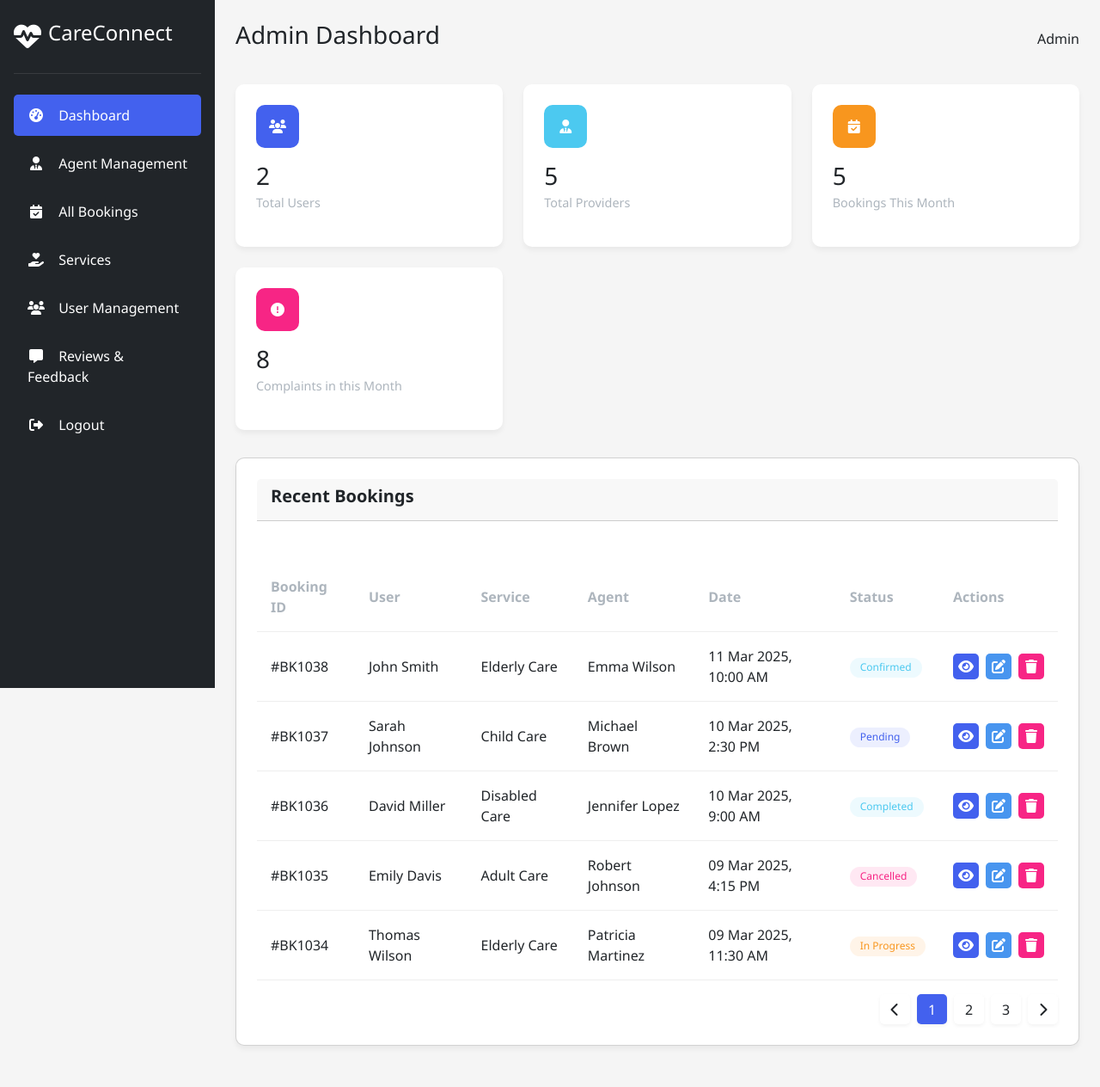
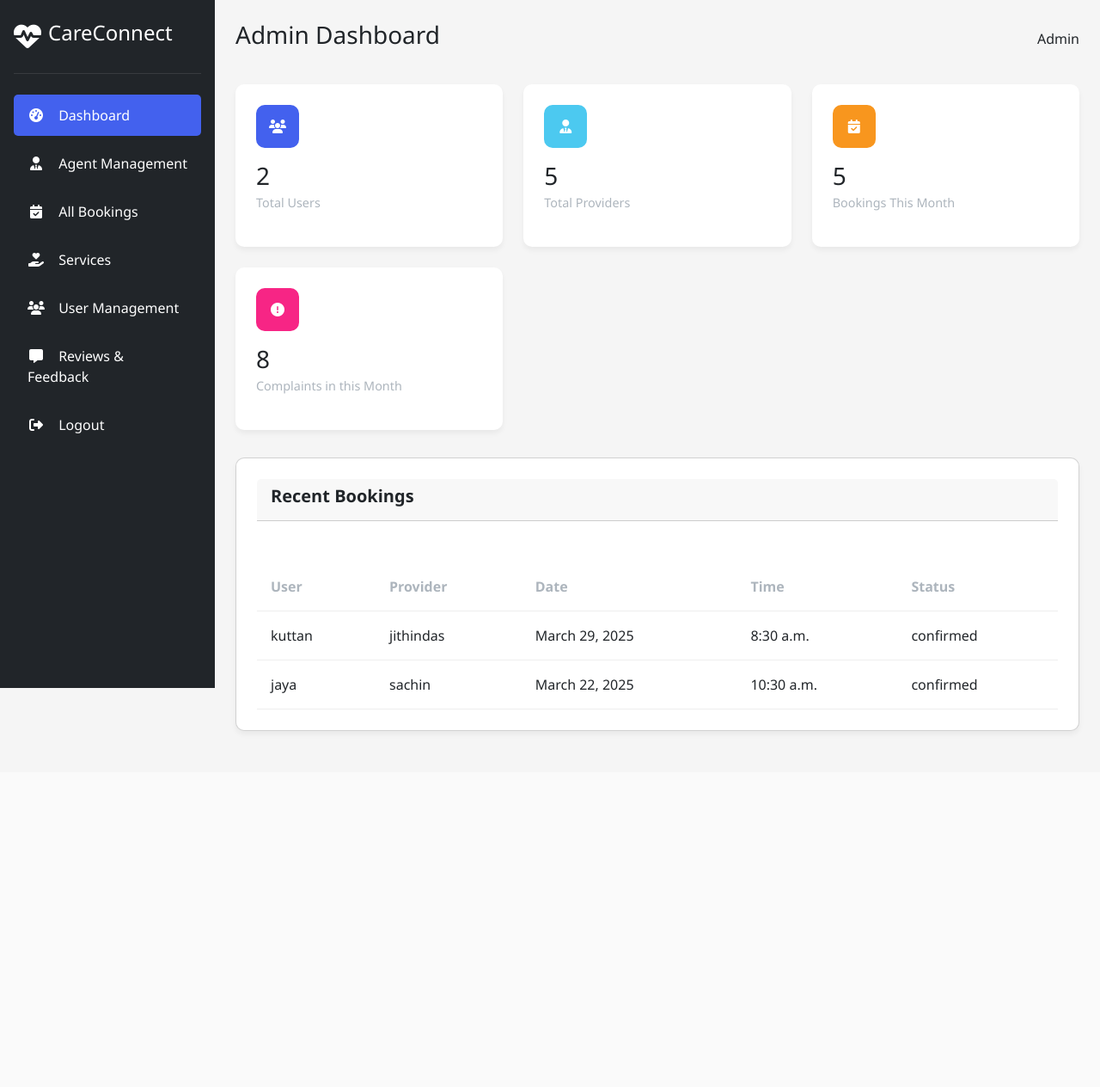
Before and after one commit to JithindasPM/Online-Care-Taker, a Django app: page /admins/admins/ in a window 1280 px wide. Shown: the whole page at 86% size. After the commit the page ends 853 px from the top, so only its background shows below. Run offline with Django 5.2, Linux system fonts and the light colour scheme; data comes from the database, SQL or seed files in the repository; both versions use the stored data as it was after the commit; parts of the project's set-up code (start-up, migrations or seed data) failed here and were passed over.

Commit message:
edit in admin page

```diff
--- a/admins/templates/admin.html
+++ b/admins/templates/admin.html
@@ -483,134 +483,25 @@
                 <table>
                     <thead>
                         <tr>
-                            <th>Booking ID</th>
                             <th>User</th>
-                            <th>Service</th>
-                            <th>Agent</th>
+                            <th>Provider</th>
                             <th>Date</th>
+                            <th>Time</th>
                             <th>Status</th>
-                            <th>Actions</th>
                         </tr>
                     </thead>
                     <tbody>
+                        {% for booking in bookings %}
                         <tr>
-                            <td>#BK1038</td>
-                            <td>John Smith</td>
-                            <td>Elderly Care</td>
-                            <td>Emma Wilson</td>
-                            <td>11 Mar 2025, 10:00 AM</td>
-                            <td><span class="badge success">Confirmed</span></td>
-                            <td>
-                                <div class="action-buttons">
-                                    <div class="action-button view">
-                                        <i class="fas fa-eye"></i>
-                                    </div>
-                                    <div class="action-button edit">
-                                        <i class="fas fa-edit"></i>
-                                    </div>
-                                    <div class="action-button delete">
-                                        <i class="fas fa-trash"></i>
-                                    </div>
-                                </div>
-                            </td>
+                            <td>{{ booking.customer.username }}</td>
+                            <td>{{ booking.provider.username }}</td>
+                            <td>{{ booking.booking_date }}</td>
+                            <td>{{ booking.booking_time }}</td>
+                            <td>{{ booking.status }}</td>
                         </tr>
-                        <tr>
-                            <td>#BK1037</td>
-                            <td>Sarah Johnson</td>
-                            <td>Child Care</td>
-                            <td>Michael Brown</td>
-                            <td>10 Mar 2025, 2:30 PM</td>
-                            <td><span class="badge primary">Pending</span></td>
-                            <td>
-                                <div class="action-buttons">
-                                    <div class="action-button view">
-                                        <i class="fas fa-eye"></i>
-                                    </div>
-                                    <div class="action-button edit">
-                                        <i class="fas fa-edit"></i>
-                                    </div>
-                                    <div class="action-button delete">
-                                        <i class="fas fa-trash"></i>
-                                    </div>
-                                </div>
-                            </td>
-                        </tr>
-                        <tr>
-                            <td>#BK1036</td>
-                            <td>David Miller</td>
-                            <td>Disabled Care</td>
-                            <td>Jennifer Lopez</td>
-                            <td>10 Mar 2025, 9:00 AM</td>
-                            <td><span class="badge success">Completed</span></td>
-                            <td>
-                                <div class="action-buttons">
-                                    <div class="action-button view">
-                                        <i class="fas fa-eye"></i>
-                                    </div>
-                                    <div class="action-button edit">
-                                        <i class="fas fa-edit"></i>
-                                    </div>
-                                    <div class="action-button delete">
-                                        <i class="fas fa-trash"></i>
-                                    </div>
-                                </div>
-                            </td>
-                        </tr>
-                        <tr>
-                            <td>#BK1035</td>
-                            <td>Emily Davis</td>
-                            <td>Adult Care</td>
-                            <td>Robert Johnson</td>
-                            <td>09 Mar 2025, 4:15 PM</td>
-                            <td><span class="badge danger">Cancelled</span></td>
-                            <td>
-                                <div class="action-buttons">
-                                    <div class="action-button view">
-                                        <i class="fas fa-eye"></i>
-                                    </div>
-                                    <div class="action-button edit">
-                                        <i class="fas fa-edit"></i>
-                                    </div>
-                                    <div class="action-button delete">
-                                        <i class="fas fa-trash"></i>
-                                    </div>
-                                </div>
-                            </td>
-                        </tr>
-                        <tr>
-                            <td>#BK1034</td>
-                            <td>Thomas Wilson</td>
-                            <td>Elderly Care</td>
-                            <td>Patricia Martinez</td>
-                            <td>09 Mar 2025, 11:30 AM</td>
-                            <td><span class="badge warning">In Progress</span></td>
-                            <td>
-                                <div class="action-buttons">
-                                    <div class="action-button view">
-                                        <i class="fas fa-eye"></i>
-                                    </div>
-                                    <div class="action-button edit">
-                                        <i class="fas fa-edit"></i>
-                                    </div>
-                                    <div class="action-button delete">
-                                        <i class="fas fa-trash"></i>
-                                    </div>
-                                </div>
-                            </td>
-                        </tr>
+                        {% endfor %}
                     </tbody>
                 </table>
-                <div class="pagination">
-                    <div class="page-item">
-                        <i class="fas fa-chevron-left"></i>
-                    </div>
-                    <div class="page-item active">1</div>
-                    <div class="page-item">2</div>
-                    <div class="page-item">3</div>
-                    <div class="page-item">
-                        <i class="fas fa-chevron-right"></i>
-                    </div>
-                </div>
             </div>
             {% endblock %}
         </div>
--- a/admins/views.py
+++ b/admins/views.py
@@ -46,18 +46,17 @@ class Admin_View(View):
             created_at__month=now.month
         ).count()
 
+        bookings=Booking_Model.objects.all().order_by('-id')[:2]
+
 
         context = {
             'total_customers': total_customers,
             'active_agents': active_agents,
             'bookings_this_month': bookings_this_month,
+            'bookings':bookings
         }
 
         return render(request, 'admin.html', context)
-
-# class Admin_View(View):
-#     def get(self,request):
-#         return render(request,'admin.html')
 
 
 class RegisterView(View):
```
Also changed, not shown: db.sqlite3.
